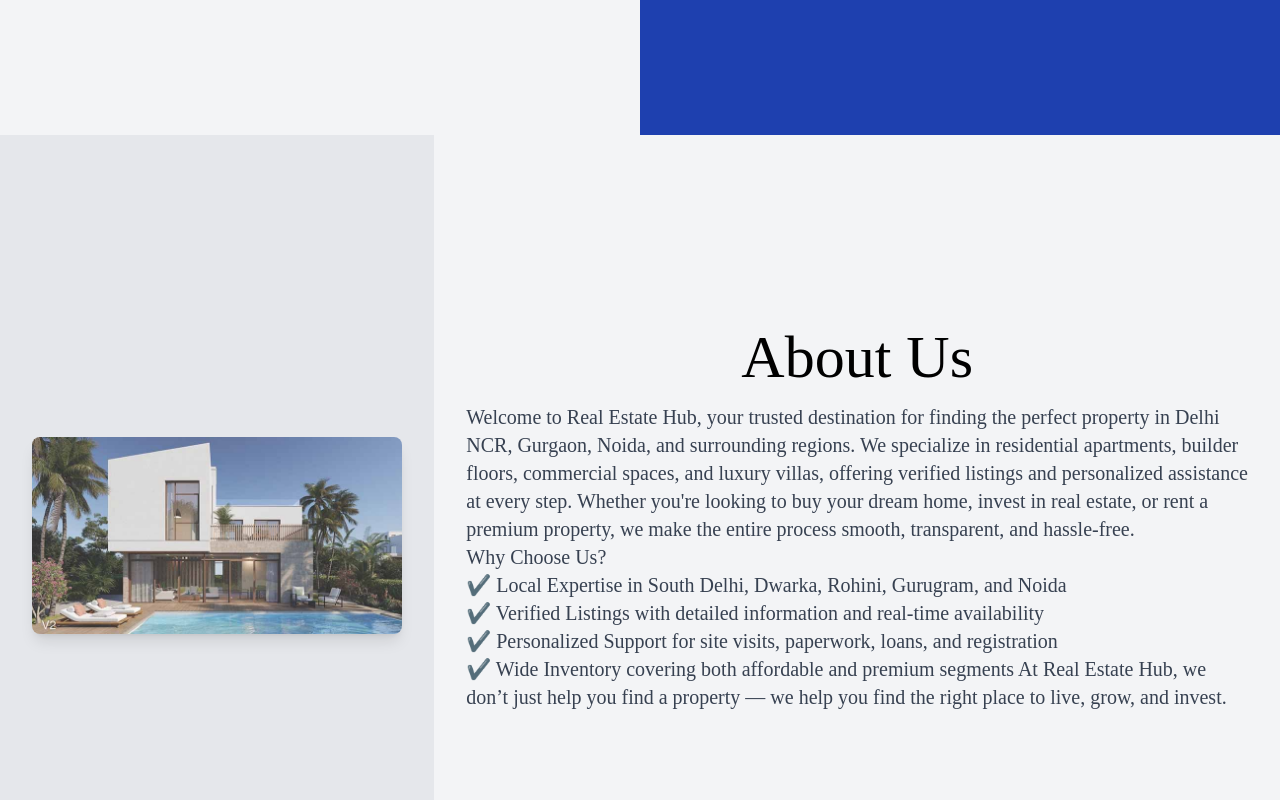
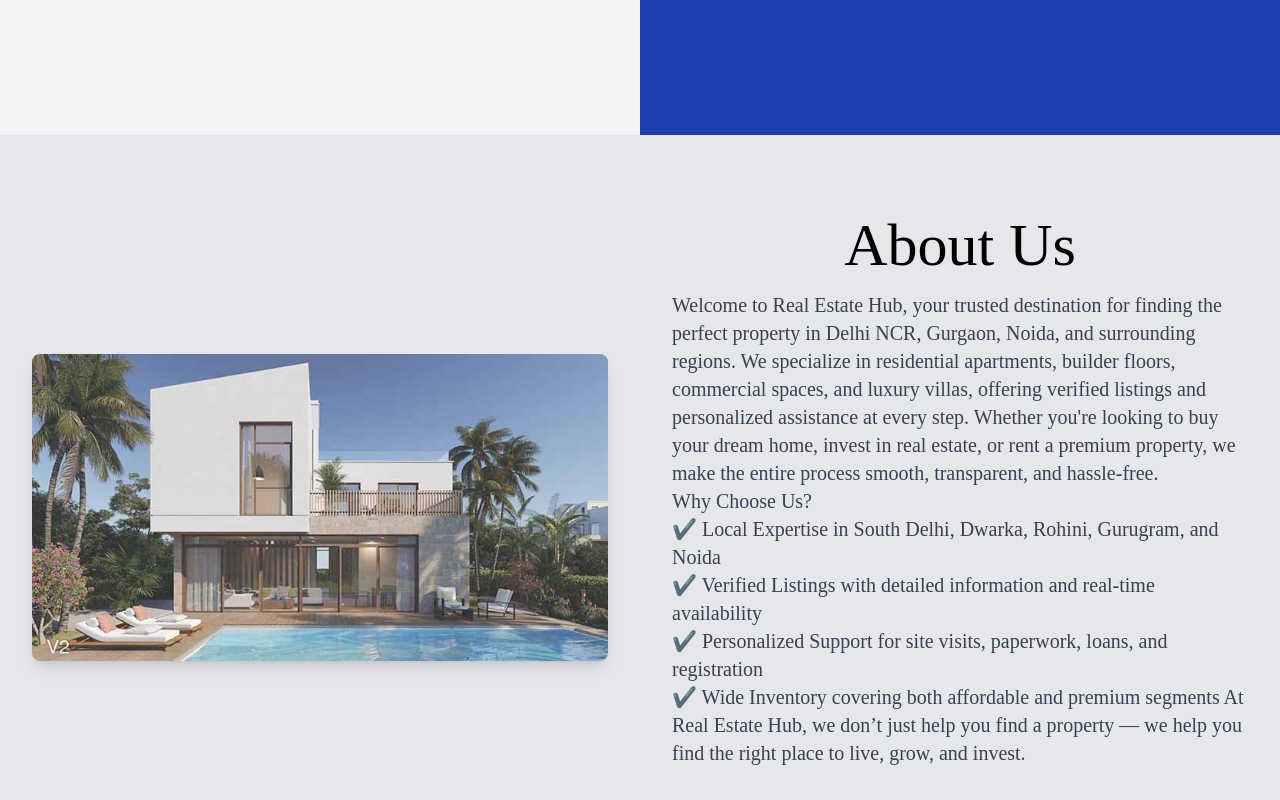
Before and after one commit to karansingh007-dev/real-estate, a React (Create React App) app: page / in a window 1280 px wide. Shown: the part 3500-4300 px from the top of the page. Built offline with nearby package versions, Linux system fonts and the light colour scheme.

Commit message:
Update about.js

```diff
--- a/src/components/pages/about.js
+++ b/src/components/pages/about.js
@@ -5,17 +5,17 @@
   return (
     <div
       id="about"
-      className="flex flex-col md:flex-row w-full h-screen bg-gray-200"
+      className="flex flex-col pt-12 md:flex-row  md:mb-0 w-full h-auto bg-gray-200"
     >
-      <div className="w-full md:w-1/2 p-0 md:p-8 flex  items-center justify-center ">
+      <div className=" md:w-full md:w-1/2 p-0 md:p-8 flex  items-center justify-center ">
         <img
           src={Image}
           alt="About Us"
-          className="w-full h-auto  object-cover rounded-md md:rounded-lg shadow-lg"
+          className="w-[60%] md:w-full h-auto  object-cover rounded-md md:rounded-lg shadow-lg"
         />
       </div>
 
-      <div className="w-full  p-4 md:p-8 bg-gray-100 flex items-center justify-center">
+      <div className="w-full  p-4 md:p-8 bg-gray-200 flex items-center justify-center">
         <div className="text-center md:text-left">
           <h2 className="text-3xl  text-center justify-center md:text-6xl  text-black-800 mb-4">
             About Us
```
